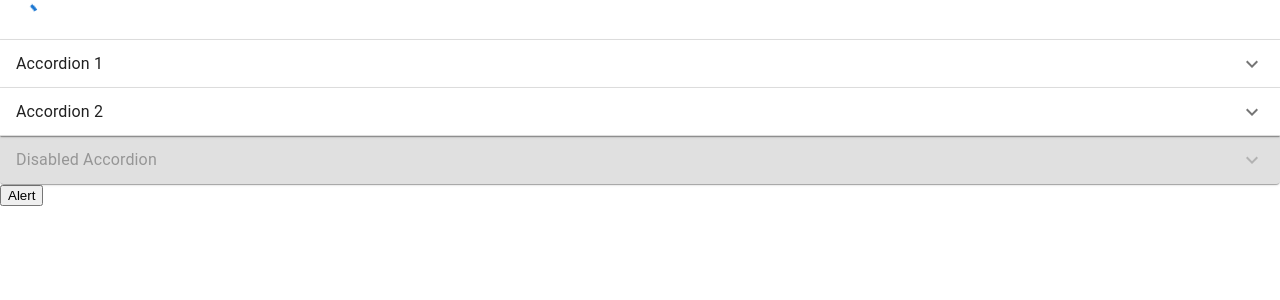
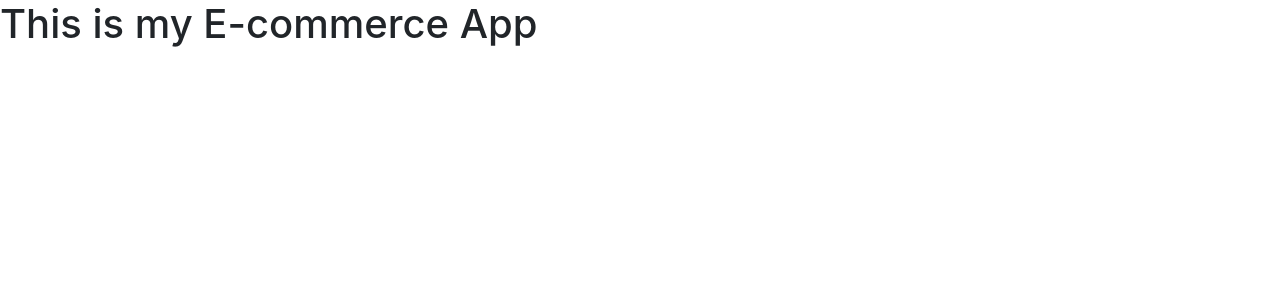
Before and after one commit to arhamansari11/E-Commerce-App, a React (Create React App) app in the folder Client/: page / in a window 1280 px wide. Shown: the top 300 px of the page. Built offline with nearby package versions, Linux system fonts and the light colour scheme.

Commit message:
Bootstrap Added

```diff
--- a/Client/public/index.html
+++ b/Client/public/index.html
@@ -1,20 +1,20 @@
 <!DOCTYPE html>
 <html lang="en">
+
 <head>
   <meta charset="utf-8" />
   <link rel="icon" href="%PUBLIC_URL%/favicon.ico" />
   <meta name="viewport" content="width=device-width, initial-scale=1" />
   <meta name="theme-color" content="#000000" />
-    <meta
-      name="description"
-      content="Web site created using create-react-app"
-    />
+  <meta name="description" content="Web site created using create-react-app" />
   <link rel="apple-touch-icon" href="%PUBLIC_URL%/logo192.png" />
   <!--
       manifest.json provides metadata used when your web app is installed on a
       user's mobile device or desktop. See https://developers.google.com/web/fundamentals/web-app-manifest/
     -->
   <link rel="manifest" href="%PUBLIC_URL%/manifest.json" />
+  <link href="https://cdn.jsdelivr.net/npm/bootstrap@5.3.3/dist/css/bootstrap.min.css" rel="stylesheet"
+    integrity="sha384-QWTKZyjpPEjISv5WaRU9OFeRpok6YctnYmDr5pNlyT2bRjXh0JMhjY6hW+ALEwIH" crossorigin="anonymous">
   <!--
       Notice the use of %PUBLIC_URL% in the tags above.
       It will be replaced with the URL of the `public` folder during the build.
@@ -26,6 +26,7 @@
     -->
   <title>Material UI App</title>
 </head>
+
 <body>
   <noscript>You need to enable JavaScript to run this app.</noscript>
   <div id="root"></div>
@@ -39,5 +40,9 @@
       To begin the development, run `npm start` or `yarn start`.
       To create a production bundle, use `npm run build` or `yarn build`.
     -->
+  <script src="https://cdn.jsdelivr.net/npm/bootstrap@5.3.3/dist/js/bootstrap.bundle.min.js"
+    integrity="sha384-YvpcrYf0tY3lHB60NNkmXc5s9fDVZLESaAA55NDzOxhy9GkcIdslK1eN7N6jIeHz"
+    crossorigin="anonymous"></script>
 </body>
+
 </html>
--- a/Client/src/App.css
+++ b/Client/src/App.css
@@ -1,6 +1,5 @@
-.App {
-  text-align: center;
+*{
+    padding: 0px;
+    margin: 0px;
+    box-sizing: border-box;
 }
-h1{
-  color: firebrick;
-}
--- a/Client/src/App.js
+++ b/Client/src/App.js
@@ -1,12 +1,9 @@
 import './App.css';
-// import Controll from "./components/controll.jsx"
-import Design from './components/design';
 
 function App() {
   return (
     <div>
-      {/* <Controll /> */}
-      <Design />
+      <h1>This is my E-commerce App</h1>
     </div>
   );
 }
--- a/Client/src/components/design.jsx
+++ /dev/null
@@ -1,69 +0,0 @@
-// import React from "react";
-import * as React from "react";
-import CircularProgress from "@mui/material/CircularProgress";
-import Box from "@mui/material/Box";
-import Accordion from "@mui/material/Accordion";
-import AccordionSummary from "@mui/material/AccordionSummary";
-import AccordionDetails from "@mui/material/AccordionDetails";
-import Typography from "@mui/material/Typography";
-import ExpandMoreIcon from "@mui/icons-material/ExpandMore";
-import Alert from "@mui/material/Alert";
-import Stack from "@mui/material/Stack";
-
-const Design = () => {
-  const alerthandler = () => {
-    <Stack sx={{ width: "20%" }} spacing={2}>
-      <Alert severity="error">This is an error alert — check it out!</Alert>
-    </Stack>;
-  };
-  return (
-    <div>
-      <Box sx={{ display: "flex" }}>
-        <CircularProgress />
-      </Box>
-      <Accordion>
-        <AccordionSummary
-          expandIcon={<ExpandMoreIcon />}
-          aria-controls="panel1a-content"
-          id="panel1a-header"
-        >
-          <Typography>Accordion 1</Typography>
-        </AccordionSummary>
-        <AccordionDetails>
-          <Typography>
-            Lorem ipsum dolor sit amet, consectetur adipiscing elit. Suspendisse
-            malesuada lacus ex, sit amet blandit leo lobortis eget.
-          </Typography>
-        </AccordionDetails>
-      </Accordion>
-      <Accordion>
-        <AccordionSummary
-          expandIcon={<ExpandMoreIcon />}
-          aria-controls="panel2a-content"
-          id="panel2a-header"
-        >
-          <Typography>Accordion 2</Typography>
-        </AccordionSummary>
-        <AccordionDetails>
-          <Typography>
-            Lorem ipsum dolor sit amet, consectetur adipiscing elit. Suspendisse
-            malesuada lacus ex, sit amet blandit leo lobortis eget.
-          </Typography>
-        </AccordionDetails>
-      </Accordion>
-      <Accordion disabled>
-        <AccordionSummary
-          expandIcon={<ExpandMoreIcon />}
-          aria-controls="panel3a-content"
-          id="panel3a-header"
-        >
-          <Typography>Disabled Accordion</Typography>
-        </AccordionSummary>
-      </Accordion>
-
-      <button onClick={alerthandler}>Alert</button>
-    </div>
-  );
-};
-
-export default Design;
```
Also changed, not shown: Client/src/components/controll.jsx (deleted, +0 -25 lines), Client/src/components/lists.jsx (deleted, +0 -61 lines), Client/src/components/uncontroll.jsx (deleted, +0 -16 lines). Lines whose indentation alone changed are shown as unchanged.
